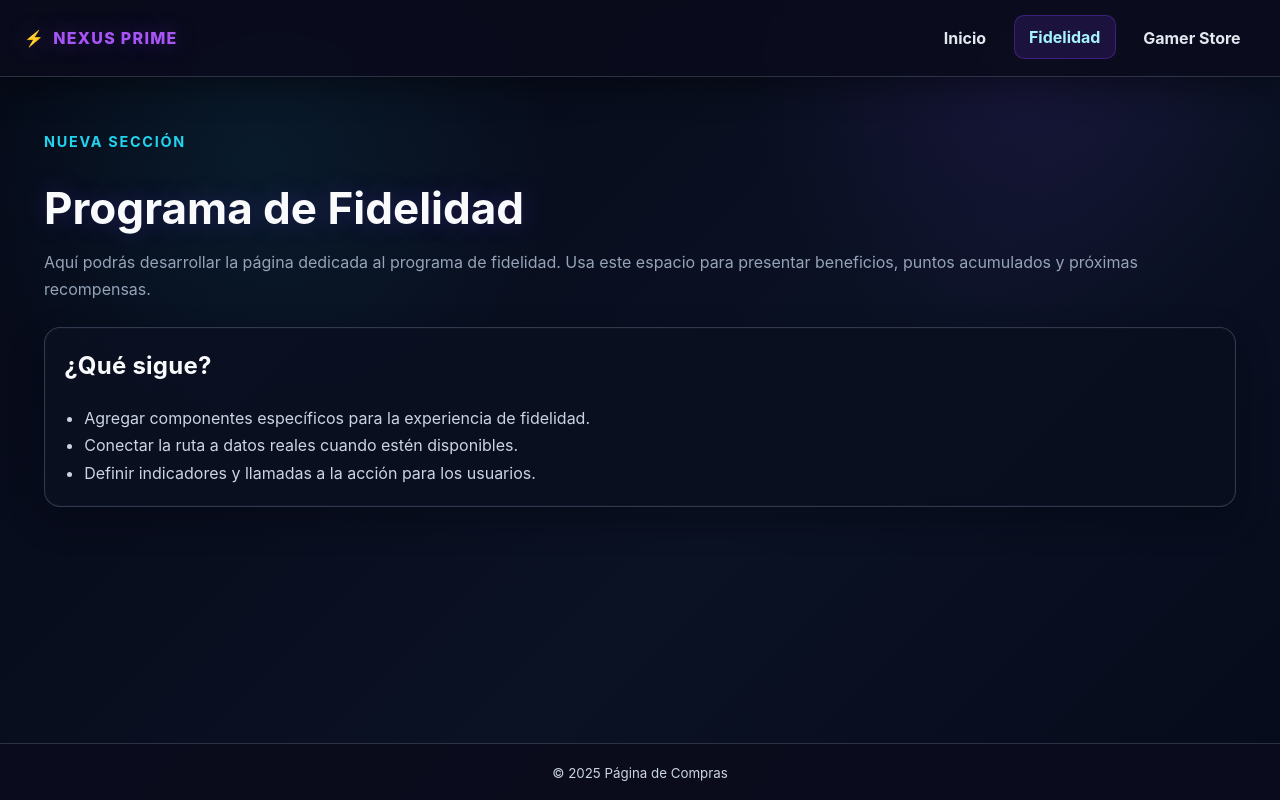
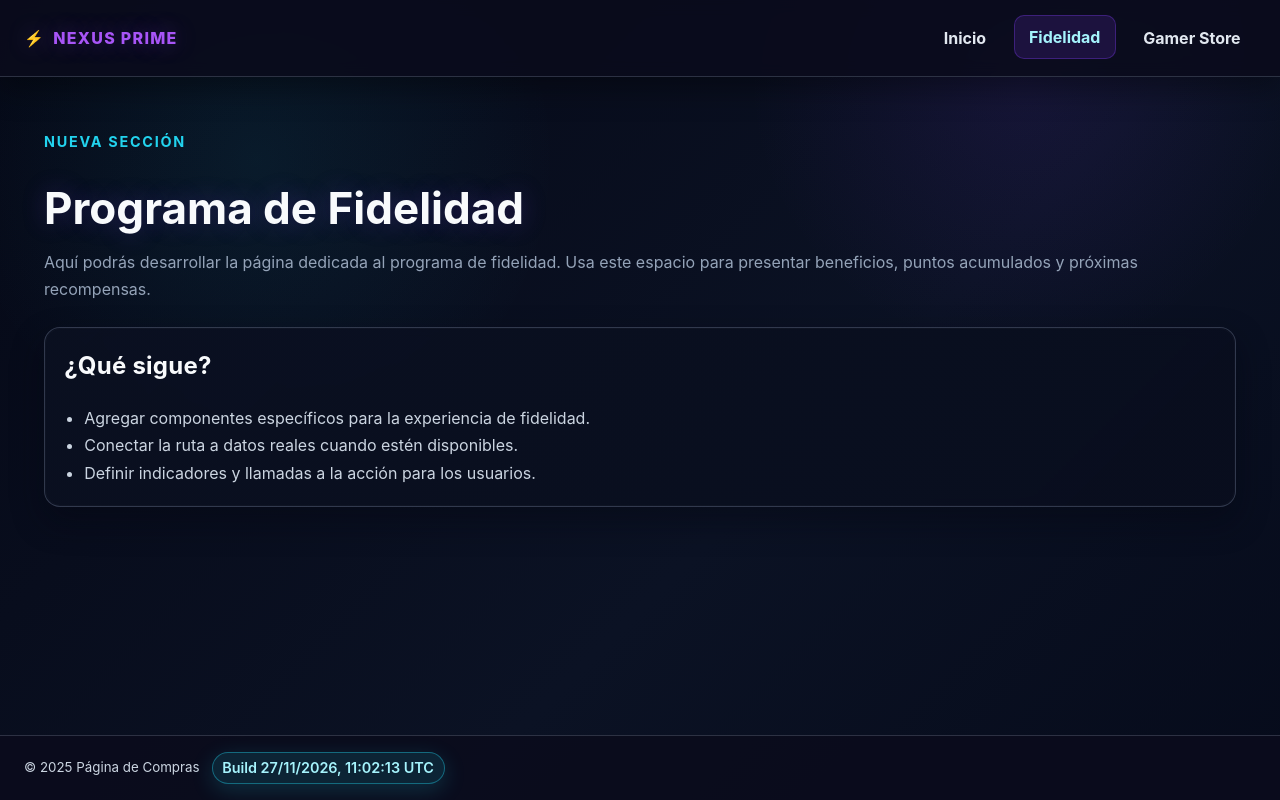
Before and after one commit to Juanpablo24-06/Pagina-de-compras, a React (Vite) app: page /Pagina-de-compras/fidelidad in a window 1280 px wide. Built offline with nearby package versions, Linux system fonts and the light colour scheme.

Commit message:
Add build timestamp indicator to layout footer

```diff
--- a/src/layouts/MainLayout.css
+++ b/src/layouts/MainLayout.css
@@ -69,6 +69,26 @@
   padding: 1rem 1.5rem;
   background: rgba(10, 12, 28, 0.9);
   color: #cbd5e1;
-  text-align: center;
   border-top: 1px solid rgba(148, 163, 184, 0.25);
 }
+
+.footer-meta {
+  display: inline-flex;
+  align-items: center;
+  gap: 0.75rem;
+  flex-wrap: wrap;
+}
+
+.build-chip {
+  display: inline-flex;
+  align-items: center;
+  gap: 0.35rem;
+  padding: 0.25rem 0.6rem;
+  border-radius: 999px;
+  background: rgba(34, 211, 238, 0.12);
+  color: #a5f3fc;
+  border: 1px solid rgba(34, 211, 238, 0.4);
+  font-weight: 600;
+  font-size: 0.9rem;
+  box-shadow: 0 6px 22px rgba(34, 211, 238, 0.18);
+}
--- a/src/layouts/MainLayout.jsx
+++ b/src/layouts/MainLayout.jsx
@@ -2,6 +2,12 @@ import { NavLink, Outlet } from 'react-router-dom';
 import './MainLayout.css';
 
 function MainLayout() {
+  const buildTimestamp =
+    import.meta.env.VITE_BUILD_TIMESTAMP ||
+    (typeof __BUILD_TIMESTAMP__ !== 'undefined' ? __BUILD_TIMESTAMP__ : '');
+
+  const buildDate = buildTimestamp ? new Date(buildTimestamp) : null;
+
   return (
     <div className="app-shell">
       <header className="app-header">
@@ -22,7 +28,16 @@ function MainLayout() {
         <Outlet />
       </main>
       <footer className="app-footer">
-        <small>© {new Date().getFullYear()} Página de Compras</small>
+        <div className="footer-meta">
+          <small>© {new Date().getFullYear()} Página de Compras</small>
+          {buildDate ? (
+            <span className="build-chip" title={buildDate.toISOString()}>
+              Build {buildDate.toLocaleString('es-ES', { timeZone: 'UTC' })} UTC
+            </span>
+          ) : (
+            <span className="build-chip">Build en desarrollo</span>
+          )}
+        </div>
       </footer>
     </div>
   );
--- a/vite.config.js
+++ b/vite.config.js
@@ -2,5 +2,8 @@ import { defineConfig } from 'vite';
 import react from '@vitejs/plugin-react';
 export default defineConfig({
   base: '/Pagina-de-compras/',
+  define: {
+    __BUILD_TIMESTAMP__: JSON.stringify(new Date().toISOString()),
+  },
   plugins: [react()],
 });
```
